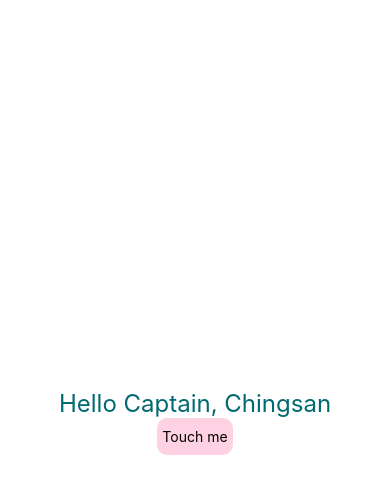
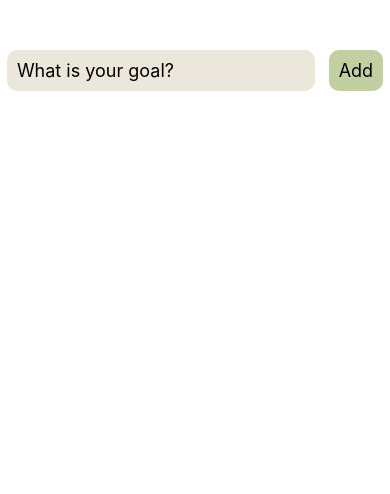
Before and after one commit to Chingsan53/flora-follies-mobile, a React Native app: screen / in a window 390 px wide. Shown: the top 494 px of the page. Built offline with nearby package versions, Linux system fonts and the light colour scheme.

Commit message:
padding and flexbox added

```diff
--- a/App.js
+++ b/App.js
@@ -1,35 +1,55 @@
 import { StatusBar } from "expo-status-bar";
-import { StyleSheet, Text, View, TouchableOpacity } from "react-native";
+import {
+  StyleSheet,
+  Text,
+  View,
+  TouchableOpacity,
+  TextInput,
+} from "react-native";
+import { Link } from "expo-router";
 
 export default function App() {
   return (
     <View style={styles.container}>
-      <Text style={styles.header}>Hello Captain, Chingsan</Text>
-      <TouchableOpacity style={styles.button1}>
-        <Text>Touch me</Text>
-      </TouchableOpacity>
-      <StatusBar style="auto" />
+      <View style={styles.inputContainer}>
+        <TextInput
+          style={styles.textInput}
+          placeholder="What is your goal?"
+        ></TextInput>
+        <TouchableOpacity style={styles.button1}>
+          <Text style={styles.textButton}>Add</Text>
+        </TouchableOpacity>
+      </View>
     </View>
   );
 }
 
 const styles = StyleSheet.create({
   container: {
-    flex: 1,
+    paddingTop: 50,
     backgroundColor: "#fff",
-    alignItems: "center",
-    justifyContent: "center",
+  },
+  inputContainer: {
+    flexDirection: "row",
+    justifyContent: "space-around",
   },
   header: {
     fontSize: 24,
     color: "#006A71",
+    paddingBottom: 10,
+  },
+  textInput: {
+    fontSize: 18,
+    backgroundColor: "#EBE8DB",
+    padding: 10,
+    borderRadius: 10,
   },
   button1: {
-    paddingTop: 10,
-    paddingBottom: 10,
-    paddingLeft: 5,
-    paddingRight: 5,
+    padding: 10,
     borderRadius: 10,
-    backgroundColor: "#FED2E2",
+    backgroundColor: "#C1CFA1",
+  },
+  textButton: {
+    fontSize: 18,
   },
 });
--- a/index.js
+++ b/index.js
@@ -1,6 +1,6 @@
-import { registerRootComponent } from 'expo';
+import { registerRootComponent } from "expo";
 
-import App from './App';
+import App from "./App";
 
 // registerRootComponent calls AppRegistry.registerComponent('main', () => App);
 // It also ensures that whether you load the app in Expo Go or in a native build,
--- a/package.json
+++ b/package.json
@@ -9,7 +9,11 @@
     "web": "expo start --web"
   },
   "dependencies": {
+    "@react-navigation/bottom-tabs": "^7.3.3",
+    "@react-navigation/native": "^7.0.19",
+    "@react-navigation/stack": "^7.2.3",
     "expo": "~52.0.41",
+    "expo-router": "^4.0.19",
     "expo-status-bar": "~2.0.1",
     "react": "18.3.1",
     "react-native": "0.76.7"
```
Also changed, not shown: app/Garden.js (added, +24 -0 lines), 1 other file (tests, documents, lock files or other folders).
